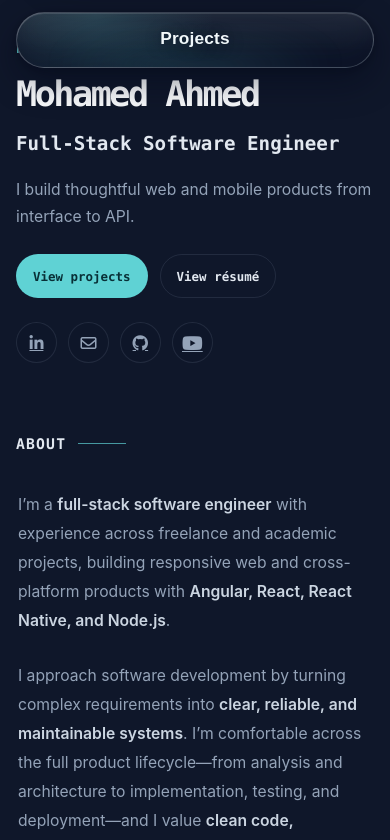
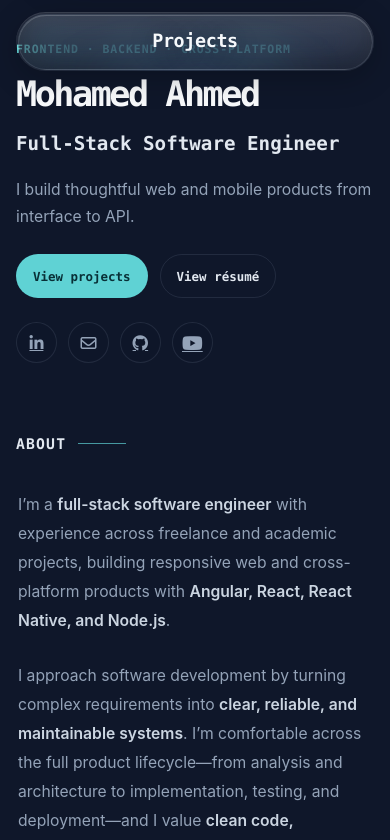
Before and after one commit to mo7amedfe/portfolio, an Angular app: page / in a window 390 px wide. Shown: the top 840 px of the page. Built offline with nearby package versions, Linux system fonts and the light colour scheme.

Commit message:
Restore previous mobile navbar design

```diff
--- a/src/app/nav/nav.component.css
+++ b/src/app/nav/nav.component.css
@@ -171,37 +171,26 @@ h2 {
 }
 
 .navs-sm__safe {
-  width: min(100%, 38rem);
-  margin: 0 auto;
   padding: max(12px, env(safe-area-inset-top))
     max(16px, env(safe-area-inset-right)) 10px
     max(16px, env(safe-area-inset-left));
 }
 
 .navs-sm--water-drop {
-  --drop-blur: 18px;
-  --drop-saturation: 1.15;
-  --glass-base: #111c31;
-  --glass-border: rgba(226, 232, 240, 0.2);
-  --glass-highlight: rgba(255, 255, 255, 0.18);
-  --glass-accent: rgba(95, 210, 212, 0.16);
+  --drop-blur: 24px;
+  --drop-saturation: 1.45;
 }
 
 .navs-sm__glass {
   position: relative;
   overflow: hidden;
-  border: 1px solid var(--glass-border);
+  padding: 1.5px;
   border-radius: 30px;
   isolation: isolate;
-  background-color: var(--glass-base);
-  background-image:
-    linear-gradient(145deg, rgba(255, 255, 255, 0.12), transparent 42%),
-    linear-gradient(180deg, rgba(30, 41, 59, 0.88), rgba(15, 23, 42, 0.94));
+  background: rgba(255, 255, 255, 0.08);
   box-shadow:
-    0 14px 34px rgba(2, 6, 23, 0.42),
-    0 2px 8px rgba(2, 6, 23, 0.26),
-    inset 0 1px 0 var(--glass-highlight),
-    inset 0 -1px 0 rgba(255, 255, 255, 0.04);
+    0 8px 30px rgba(0, 0, 0, 0.22),
+    inset 0 1px 0 rgba(255, 255, 255, 0.08);
   opacity: 0;
   transform: translateY(-14px) scale(0.96);
   transition:
@@ -213,14 +202,16 @@ h2 {
   position: relative;
   overflow: hidden;
   padding: 15px 22px 17px;
-  border-radius: 29px;
-  background-color: rgba(15, 23, 42, 0.76);
-  background-image:
-    radial-gradient(circle at 22% 0%, var(--glass-accent), transparent 42%),
-    linear-gradient(180deg, rgba(255, 255, 255, 0.06), transparent 70%);
+  border: 1px solid rgba(255, 255, 255, 0.08);
+  border-radius: 28px;
+  background: linear-gradient(
+    180deg,
+    rgba(255, 255, 255, 0.12),
+    rgba(255, 255, 255, 0.03)
+  );
   box-shadow:
-    inset 0 1px 0 rgba(255, 255, 255, 0.1),
-    inset 0 -12px 24px rgba(2, 6, 23, 0.2);
+    inset 0 1px 0 rgba(255, 255, 255, 0.18),
+    inset 0 -12px 24px rgba(0, 0, 0, 0.16);
   backdrop-filter: blur(var(--drop-blur)) saturate(var(--drop-saturation));
   -webkit-backdrop-filter: blur(var(--drop-blur)) saturate(var(--drop-saturation));
 }
@@ -231,12 +222,12 @@ h2 {
   border-radius: inherit;
   background: linear-gradient(
     180deg,
-    rgba(255, 255, 255, 0.2),
-    rgba(255, 255, 255, 0.06) 12%,
+    rgba(255, 255, 255, 0.12),
+    rgba(255, 255, 255, 0.04) 10%,
     transparent 30%
   );
   content: "";
-  opacity: 0.72;
+  opacity: 0.25;
   pointer-events: none;
 }
 
@@ -248,7 +239,7 @@ h2 {
   height: 60px;
   background: radial-gradient(
     ellipse at center,
-    rgba(95, 210, 212, 0.2),
+    rgba(120, 180, 255, 0.16),
     transparent 70%
   );
   content: "";
@@ -265,16 +256,14 @@ h2 {
 
 .navs-sm__title {
   margin: 0;
-  color: #f8fafc;
-  font-family: Arial, Helvetica, sans-serif;
-  font-size: 1.08rem;
-  font-weight: 700;
-  letter-spacing: 0.01em;
+  color: rgba(255, 255, 255, 0.98);
+  font-size: 1.15rem;
+  font-weight: 600;
+  letter-spacing: -0.02em;
   line-height: 1.2;
   text-align: center;
-  text-shadow: 0 2px 14px rgba(2, 6, 23, 0.62);
+  text-shadow: 0 4px 24px rgba(0, 0, 0, 0.45);
   transform-origin: center;
-  -webkit-font-smoothing: antialiased;
 }
 
 .navs-sm--glass-bar.show .navs-sm__glass {
```
